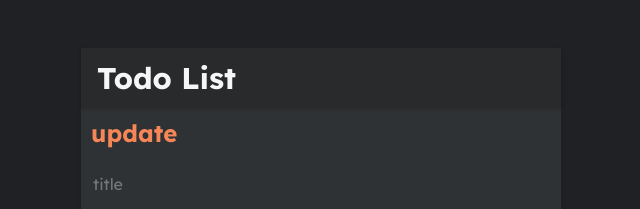
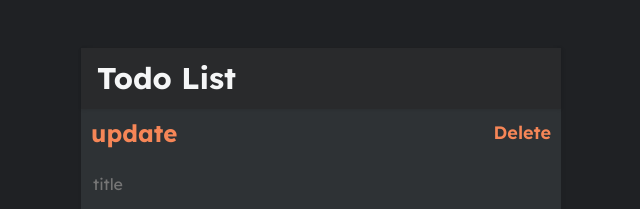
Before and after one commit to passanthamdy/Todo-React, a React (Create React App) app: page /todos/1 in a window 1280 px wide. Shown: the top 209 px of the page, without its empty margins (319-959 px from the left). Built offline with nearby package versions, Linux system fonts and the light colour scheme; no server answers.

Commit message:
delete todo function

```diff
--- a/src/pages/Todo.js
+++ b/src/pages/Todo.js
@@ -25,7 +25,9 @@ function Todo() {
                     <p onClick={updateTodo}>update</p>
                 </NavLink>
                  </h3>
-
+                 <NavLink to={'/'}>
+                    <button onClick={deleteTodo}>Delete</button>
+                    </NavLink>
             </div>
             <div>
             <input placeholder="title" defaultValue={todo?.title} onChange={(e) => {
@@ -56,7 +58,15 @@ function Todo() {
     console.log("body : ", todo.body)
 }
 
-
+let deleteTodo = async () => {
+    console.log("note before delete", todo.body)
+  fetch(`/api/todos/${id}`, {
+      method: "DELETE",
+      headers: {
+          'Content-Type': 'application/json'
+      },
+  }).catch((err)=>{console.log('error')})
+}
 
 
   return <div>
```
